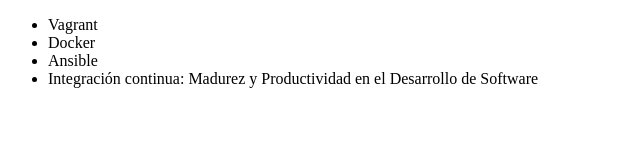
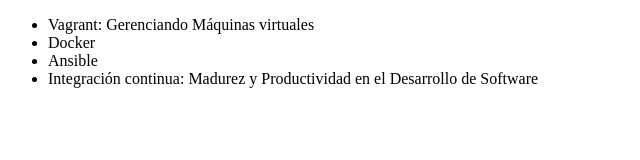
Before and after one commit to BorchichiGabriel/cursoGit, a plain HTML site: page index.html in a window 1280 px wide. Shown: the whole page, without its empty margins (0-640 px from the left). Drawn offline with Linux system fonts and the light colour scheme.

Commit message:
corrigiendo curso de vagrant

```diff
--- a/index.html
+++ b/index.html
@@ -8,7 +8,7 @@
 </head>
 <body>
     <ul>
-        <li> Vagrant</li>
+        <li> Vagrant: Gerenciando Máquinas virtuales</li>
         <li> Docker</li>
         <li> Ansible</li>
         <li> Integración continua: Madurez y Productividad en el Desarrollo de Software</li>
```
